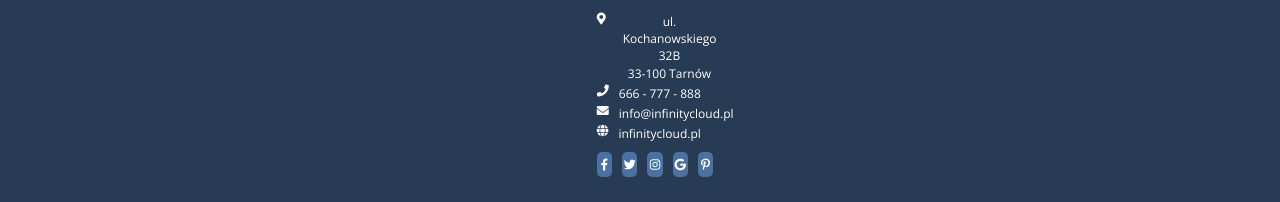
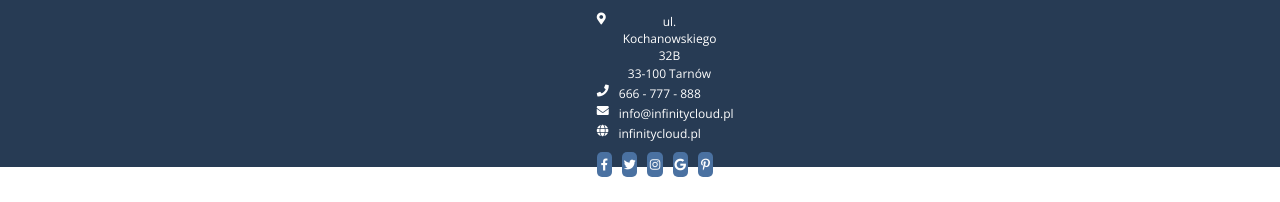
Before and after one commit to tomi099/Infinitycloud, a plain HTML site: page index.html in a window 1280 px wide. Shown: the part 803-1005 px from the top of the page. After the commit the page ends 980 px from the top, so only its background shows below. Drawn offline with nearby package versions, Linux system fonts and the light colour scheme; a script that the page names is missing.

Commit message:
Footer update

```diff
--- a/css/style.css
+++ b/css/style.css
@@ -137,9 +137,9 @@
 	/* Stopka */
 
 	footer {
-		display: flex;
 		background-color: #273b54;
 		padding: 15px 43.5%;
+		height: 169px;
 		color: #fff;
 		text-align: center;
 	}
```
